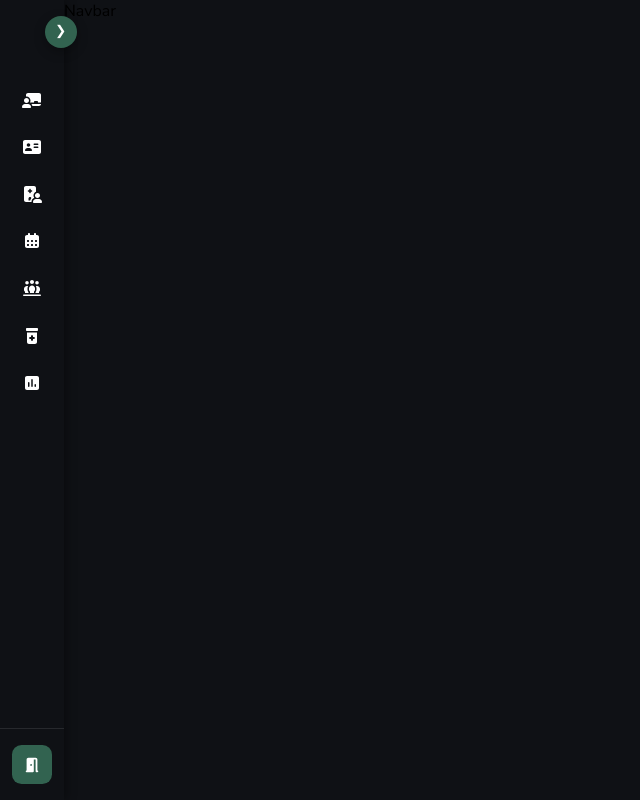
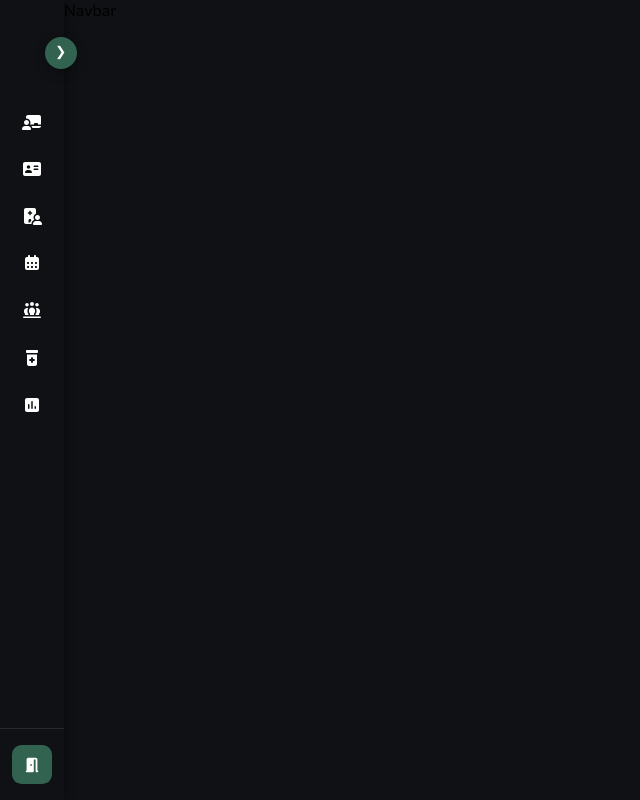
Before and after one commit to AspiringSaint/rhcms-1, a React (Vite) app: page /admin in a window 1280 px wide. Shown: the whole page, without its empty margins (0-640 px from the left). Built offline with nearby package versions, Linux system fonts and the light colour scheme.

Commit message:
fixed the position of the collapsed button

```diff
--- a/src/styles/components/Sidebar.css
+++ b/src/styles/components/Sidebar.css
@@ -23,6 +23,7 @@
     right: -0.8rem;
     /* float outside edge */
     z-index: 10;
+        margin-top: 21px;
 }
 
 .collapse-btn button {
@@ -51,7 +52,7 @@
 
 /* Sidebar body */
 .sidebar-body {
-    margin-top: 64px;
+    margin-top: 86px;
     flex: 1;
     padding: 1rem 0.5rem;
     display: flex;
```
